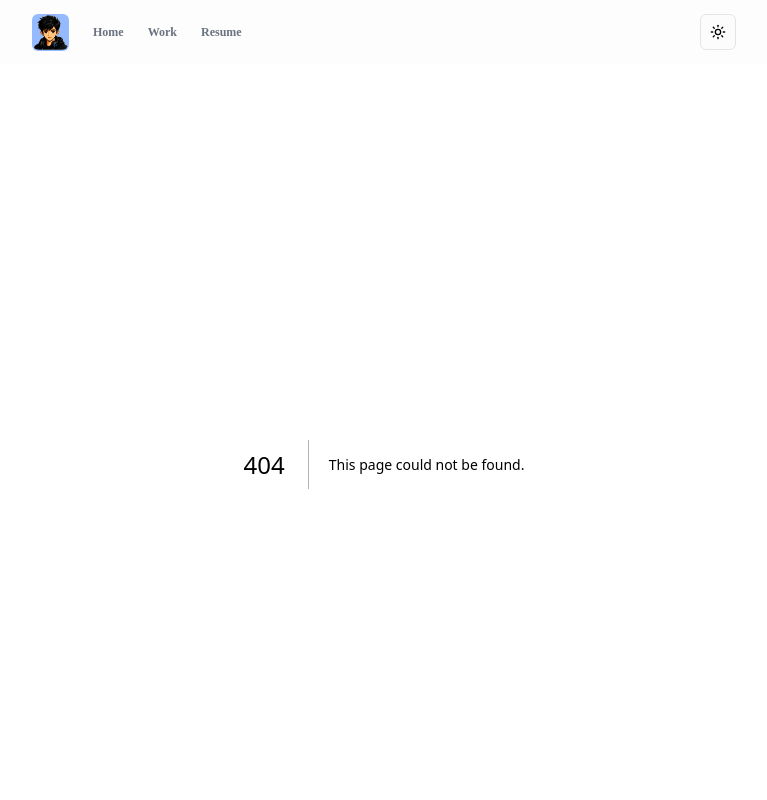
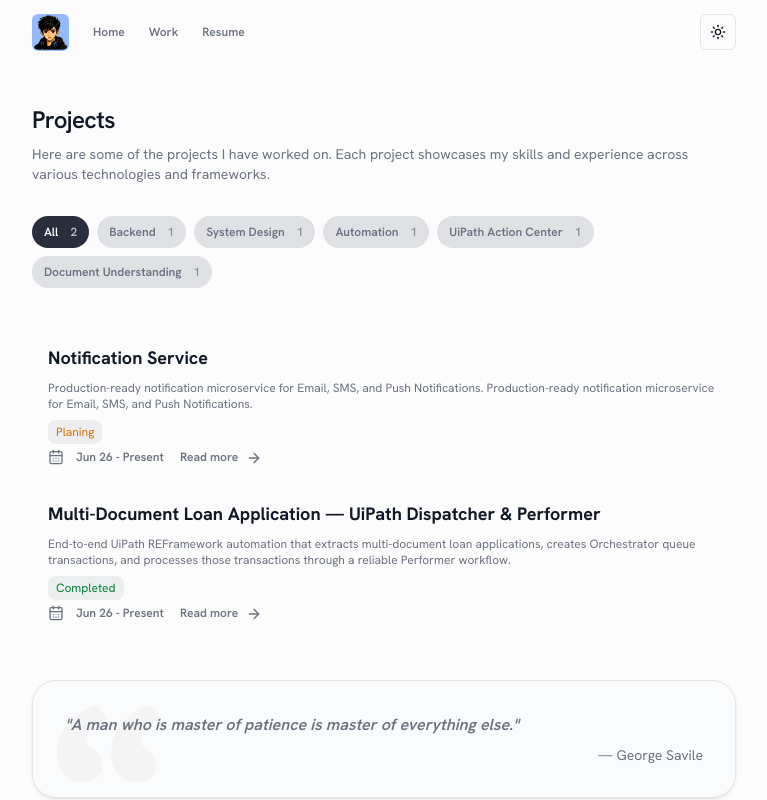
Before and after one commit to SontuCoder/sonx-portfolio, a Next.js app: page /project in a window 1280 px wide. Before the commit this address had no page. Shown: the top 800 px of the page, without its empty margins (256-1023 px from the left). Built offline with nearby package versions, Linux system fonts and the light colour scheme.

Commit message:
Project Page end & Separete Project Page start

```diff
--- a/src/app/globals.css
+++ b/src/app/globals.css
@@ -1,6 +1,17 @@
 @import "tailwindcss";
 @import "tw-animate-css";
 /* @import "shadcn/tailwind.css"; */
+
+@font-face {
+  font-family: 'Hanken Grotesk';
+  src: url('/font/HankenGrotesk-Variable.ttf') format('truetype');
+}
+
+@font-face {
+  font-family: 'Hanken Grotesk Italic';
+  src: url('/font/HankenGrotesk-Italic-Variable.ttf') format('truetype');
+}
+
 
 @custom-variant dark (&:is(.dark *));
 
@@ -64,6 +75,15 @@
     scroll-behavior: smooth;
   }
 }
+
+.font-hanken-grotesk {
+  font-family: 'Hanken Grotesk', sans-serif;
+}
+
+.font-hanken-grotesk-italic {
+  font-family: 'Hanken Grotesk Italic', sans-serif;
+}
+
 html.light {
   color-scheme: light;
 }
--- a/src/app/layout.tsx
+++ b/src/app/layout.tsx
@@ -4,7 +4,6 @@ import "./globals.css";
 import { cn } from "@/lib/utils";
 import { siteConfig } from "@/config/site";
 import { ThemeProvider } from "@/providers/ThemeProvider";
-import { hankenGrotesk } from "./font";
 
 import Navbar from "@/components/sections/Nevbar/Navbar";
 import Container from "@/components/layout/Container";
@@ -12,15 +11,6 @@ import Footer from "@/components/sections/Footer/Footer";
 import FooterQuotePart from "@/components/common/Quote";
 import OnandemoPet from "@/components/common/OnanDemoPet";
 
-const geistSans = Geist({
-    variable: "--font-geist-sans",
-    subsets: ["latin"],
-});
-
-const geistMono = Geist_Mono({
-    variable: "--font-geist-mono",
-    subsets: ["latin"],
-});
 
 export const metadata: Metadata = {
     metadataBase: new URL(siteConfig.url),
@@ -65,14 +55,14 @@ export default function RootLayout({
     children: React.ReactNode;
 }>) {
     return (
-        <html lang="en" suppressHydrationWarning className={hankenGrotesk.variable}>
+        <html lang="en" suppressHydrationWarning>
             <body
                 className={cn(
                     "min-h-screen",
                     "bg-background",
-                    "font-sans",
                     "text-foreground",
-                    "antialiased",
+                    `font-hanken-grotesk antialiased`,
+                    "antialiased"
                 )}
             >
                 <ThemeProvider
--- /dev/null
+++ b/src/app/projects/[slug]/page.tsx
@@ -0,0 +1,211 @@
+import Link from "next/link";
+import { notFound } from "next/navigation";
+import { ArrowLeft, ArrowUpRight } from "lucide-react";
+import { LuCalendarDays } from "react-icons/lu";
+
+import {
+    getProjectBySlug,
+    getProjectSlugs,
+} from "@/lib/GetProjectDetails";
+
+const formatDate = (date: Date | string) =>
+    new Date(date).toLocaleDateString("en-US", {
+        month: "short",
+        year: "2-digit",
+        timeZone: "UTC",
+    });
+
+export function generateStaticParams() {
+    return getProjectSlugs().map((slug) => ({
+        slug,
+    }));
+}
+
+interface ProjectPageProps {
+    params: Promise<{ slug: string }>;
+}
+
+export default async function ProjectDetailPage({
+    params,
+}: ProjectPageProps) {
+    const { slug } = await params;
+
+    const project = getProjectBySlug(slug);
+
+    if (!project) {
+        notFound();
+    }
+
+    return (
+        <main className="container py-10">
+            {/* Back navigation */}
+            <Link
+                href="/project"
+                className="text-muted hover:text-foreground inline-flex items-center gap-2 text-xs transition-colors"
+            >
+                <ArrowLeft className="h-4 w-4" />
+                All Projects
+            </Link>
+
+            {/* Project header */}
+            <header className="mt-10">
+                <div className="mb-4 flex flex-wrap gap-2">
+                    {project.category.map((category) => (
+                        <span
+                            key={category}
+                            className="bg-muted/20 text-muted rounded-full px-3 py-1 text-xs"
+                        >
+                            {category}
+                        </span>
+                    ))}
+                </div>
+
+                <h1 className="text-foreground font-hanken text-3xl font-bold tracking-tight md:text-5xl">
+                    {project.title}
+                </h1>
+
+                <p className="text-muted mt-4 max-w-2xl text-sm leading-relaxed md:text-base">
+                    {project.description}
+                </p>
+
+                {/* Metadata */}
+                <div className="mt-8 flex flex-wrap items-center gap-6 text-xs">
+                    <div className="text-muted flex items-center gap-2">
+                        <LuCalendarDays className="h-4 w-4" />
+                        <span>
+                            {formatDate(project.startDate)}
+                            {" — "}
+                            {project.endDate
+                                ? formatDate(project.endDate)
+                                : "Present"}
+                        </span>
+                    </div>
+
+                    <span className="text-muted">
+                        {project.team}
+                    </span>
+
+                    <span className="text-muted">
+                        {project.role}
+                    </span>
+
+                    <span className="bg-muted/20 text-foreground rounded-full px-3 py-1">
+                        {project.status}
+                    </span>
+                </div>
+
+                {/* External links */}
+                <div className="mt-6 flex flex-wrap gap-4">
+                    {project.links.github && (
+                        <a
+                            href={project.links.github}
+                            target="_blank"
+                            rel="noopener noreferrer"
+                            className="text-foreground inline-flex items-center gap-1 text-sm font-medium hover:underline"
+                        >
+                            GitHub
+                            <ArrowUpRight className="h-4 w-4" />
+                        </a>
+                    )}
+
+                    {project.links.live && (
+                        <a
+                            href={project.links.live}
+                            target="_blank"
+                            rel="noopener noreferrer"
+                            className="text-foreground inline-flex items-center gap-1 text-sm font-medium hover:underline"
+                        >
+                            Live Demo
+                            <ArrowUpRight className="h-4 w-4" />
+                        </a>
+                    )}
+                </div>
+            </header>
+
+            {/* Project cover */}
+            {project.cover && (
+                <div className="bg-muted/10 mt-10 overflow-hidden rounded-xl">
+                    <img
+                        src={project.cover}
+                        alt={`${project.title} cover`}
+                        className="aspect-video w-full object-cover"
+                    />
+                </div>
+            )}
+
+            {/* Overview */}
+            {project.content.overview && (
+                <section className="mt-14">
+                    <h2 className="text-foreground mb-4 text-xl font-semibold">
+                        Overview
+                    </h2>
+
+                    <p className="text-muted whitespace-pre-line text-sm leading-7">
+                        {project.content.overview}
+                    </p>
+                </section>
+            )}
+
+            {/* Features */}
+            {project.content.features.length > 0 && (
+                <section className="mt-12">
+                    <h2 className="text-foreground mb-5 text-xl font-semibold">
+                        Features
+                    </h2>
+
+                    <ul className="space-y-3">
+                        {project.content.features.map((feature, index) => (
+                            <li
+                                key={index}
+                                className="text-muted text-sm leading-relaxed"
+                            >
+                                <span className="text-foreground mr-3 font-mono">
+                                    {String(index + 1).padStart(2, "0")}
+                                </span>
+                                {feature}
+                            </li>
+                        ))}
+                    </ul>
+                </section>
+            )}
+
+            {/* Highlights */}
+            {project.content.highlights.length > 0 && (
+                <section className="mt-12">
+                    <h2 className="text-foreground mb-5 text-xl font-semibold">
+                        Highlights
+                    </h2>
+
+                    <ul className="space-y-3">
+                        {project.content.highlights.map((highlight, index) => (
+                            <li
+                                key={index}
+                                className="text-muted text-sm leading-relaxed"
+                            >
+                                {highlight}
+                            </li>
+                        ))}
+                    </ul>
+                </section>
+            )}
+
+            {/* Technologies */}
+            <section className="mt-12">
+                <h2 className="text-foreground mb-5 text-xl font-semibold">
+                    Technologies
+                </h2>
+
+                <div className="flex flex-wrap gap-2">
+                    {project.technologies.map((technology) => (
+                        <span
+                            key={technology}
+                            className="bg-muted/20 text-muted rounded-lg px-3 py-2 text-xs"
+                        >
+                            {technology}
+                        </span>
+                    ))}
+                </div>
+            </section>
+        </main>
+    );
+}
--- a/src/app/work/page.tsx
+++ b/src/app/work/page.tsx
@@ -7,7 +7,6 @@ import {
     getSortedWorks,
 } from "@/components/sections/Experience/Works";
 import { Work, Recommendation } from "@/config/work";
-import Image from "next/image";
 import { FaLinkedin } from "react-icons/fa6";
 
 export default function WorkPage() {
--- a/src/components/sections/Projects/ProjectsPage.tsx
+++ b/src/components/sections/Projects/ProjectsPage.tsx
@@ -5,12 +5,22 @@ import type {
     ProjectCategory,
     ProjectDetails,
 } from "@/data/projectData";
+import { LuCalendarDays } from "react-icons/lu";
+import {ArrowRight} from "lucide-react";
+import Link from "next/link";
 
 type ProjectFilter = "All" | ProjectCategory;
 
 interface ProjectsPageProps {
     projects: ProjectDetails[];
 }
+
+const formatDate = (date: Date | string) =>
+    new Date(date).toLocaleDateString("en-US", {
+        month: "short",
+        year: "2-digit",
+        timeZone: "UTC",
+    });
 
 export default function ProjectsPage({
     projects,
@@ -81,19 +91,19 @@ export default function ProjectsPage({
                             key={name}
                             type="button"
                             onClick={() => setActiveFilter(name)}
-                            className={`flex items-center gap-3 rounded-full px-4 py-2 text-sm transition-all duration-200 ${
+                            className={`flex items-center gap-3 rounded-full px-3 py-2 font-semibold text-xs transition-all duration-200 ${
                                 active
-                                    ? "bg-foreground text-background"
-                                    : "bg-muted/50 text-muted-foreground hover:bg-muted hover:text-foreground"
+                                    ? "bg-foreground/90 text-background"
+                                    : "bg-muted/20 text-muted hover:bg-muted/50 hover:text-foreground"
                             }`}
                         >
                             <span>{name}</span>
 
                             <span
-                                className={`text-[10px] ${
+                                className={`${
                                     active
                                         ? "text-background/70"
-                                        : "text-muted-foreground/70"
+                                        : "text-muted/70"
                                 }`}
                             >
                                 {count}
@@ -104,25 +114,36 @@ export default function ProjectsPage({
             </div>
 
             {/* Projects */}
-            <div className="mt-10">
+            <div className="group/list mt-10">
                 {filteredProjects.map((project) => (
-                    <div
+                    <Link
                         key={project.slug}
-                        className="border-border border-b py-6"
+                        href={`/projects/${project.slug}`}
+                        className="group/project block py-4 hover:bg-card-bg transition-all duration-300 ease-in-out px-4 rounded-lg cursor-pointer hover:scale-105 group-hover/list:blur-[2px] group-hover/list:opacity-70 hover:blur-none! hover:opacity-100!"
                     >
-                        <h2 className="text-foreground font-medium">
+                        <h2 className="text-foreground font-bold text-lg">
                             {project.title}
                         </h2>
 
-                        <p className="text-muted-foreground mt-2 max-w-2xl text-sm">
+                        <p className="text-muted mt-2 max-w-2xl text-xs">
                             {project.description}
                         </p>
-                    </div>
+                        <p className={`py-1 px-2 mt-2 rounded-lg text-xs bg-muted/10 inline-block  ${project.status === "Completed" ? "text-green-700" : project.status === "In Progress" ? "text-blue-600" : "text-amber-600"}`}>{project.status}</p>
+                        <p>
+                            <LuCalendarDays className="inline-block mr-1 text-muted" />
+                            <span className="text-muted text-xs font-semibold ml-2">
+                                {formatDate(project.startDate)} - {project.endDate ? formatDate(project.endDate) : "Present"}
+                            </span>
+                            <span className="text-muted text-xs font-semibold ml-4">
+                                Read more
+                                <ArrowRight className="ml-2 inline-block h-4 w-4 transition-transform duration-300 group-hover/project:translate-x-1.5" />
+                            </span>
+                        </p>
+                    </Link>
                 ))}
 
-                {/* Empty state */}
                 {filteredProjects.length === 0 && (
-                    <p className="text-muted-foreground py-10 text-sm">
+                    <p className="text-muted py-10 text-sm">
                         No projects found.
                     </p>
                 )}
```
Also changed, not shown: public/font/HankenGrotesk-Italic-Variable.ttf (renamed from src/app/font/HankenGrotesk-Italic-Variable.ttf), public/font/HankenGrotesk-Variable.ttf (renamed from src/app/font/HankenGrotesk-Variable.ttf), src/app/project/page.tsx (renamed from src/app/projects/page.tsx).
